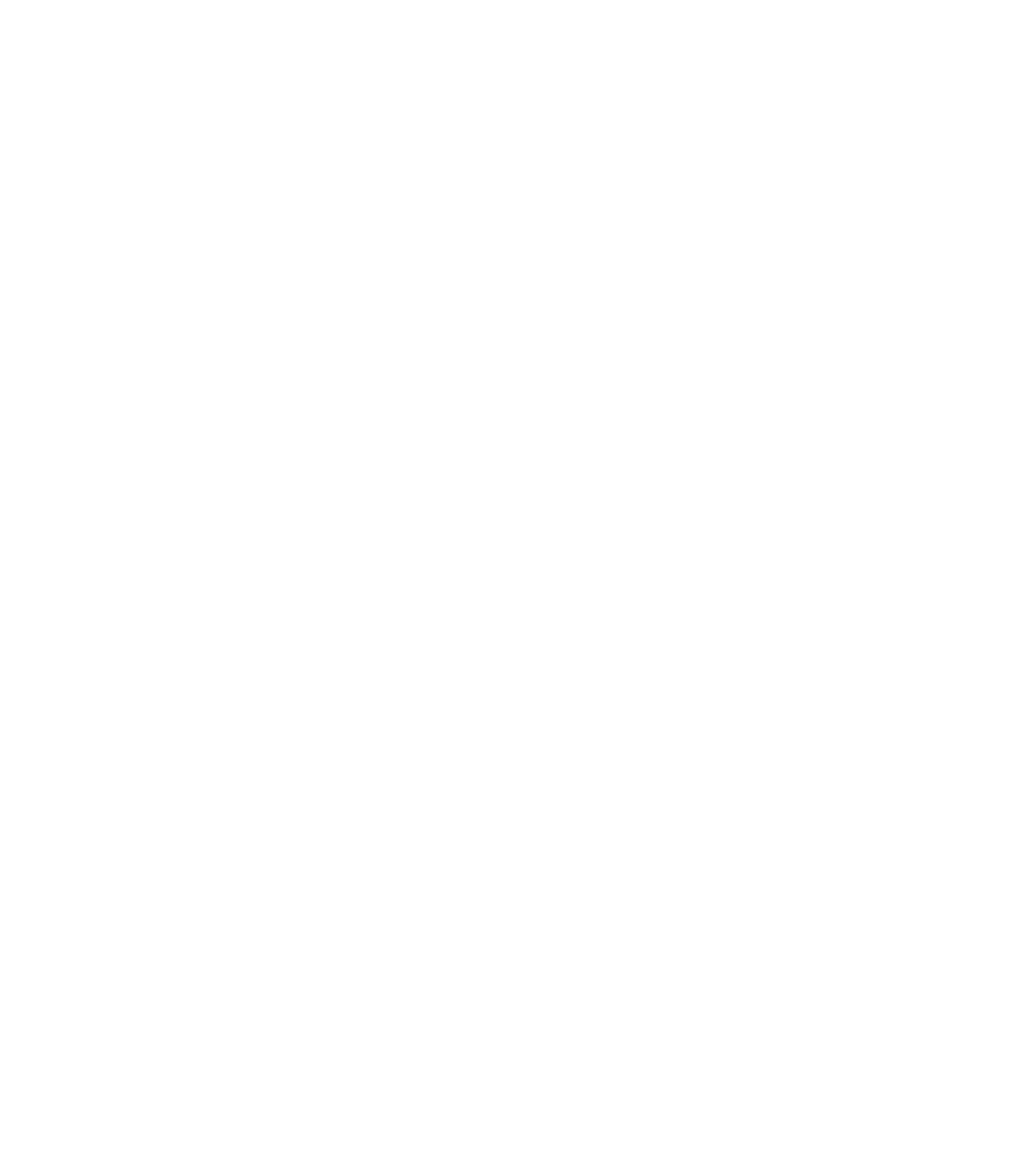
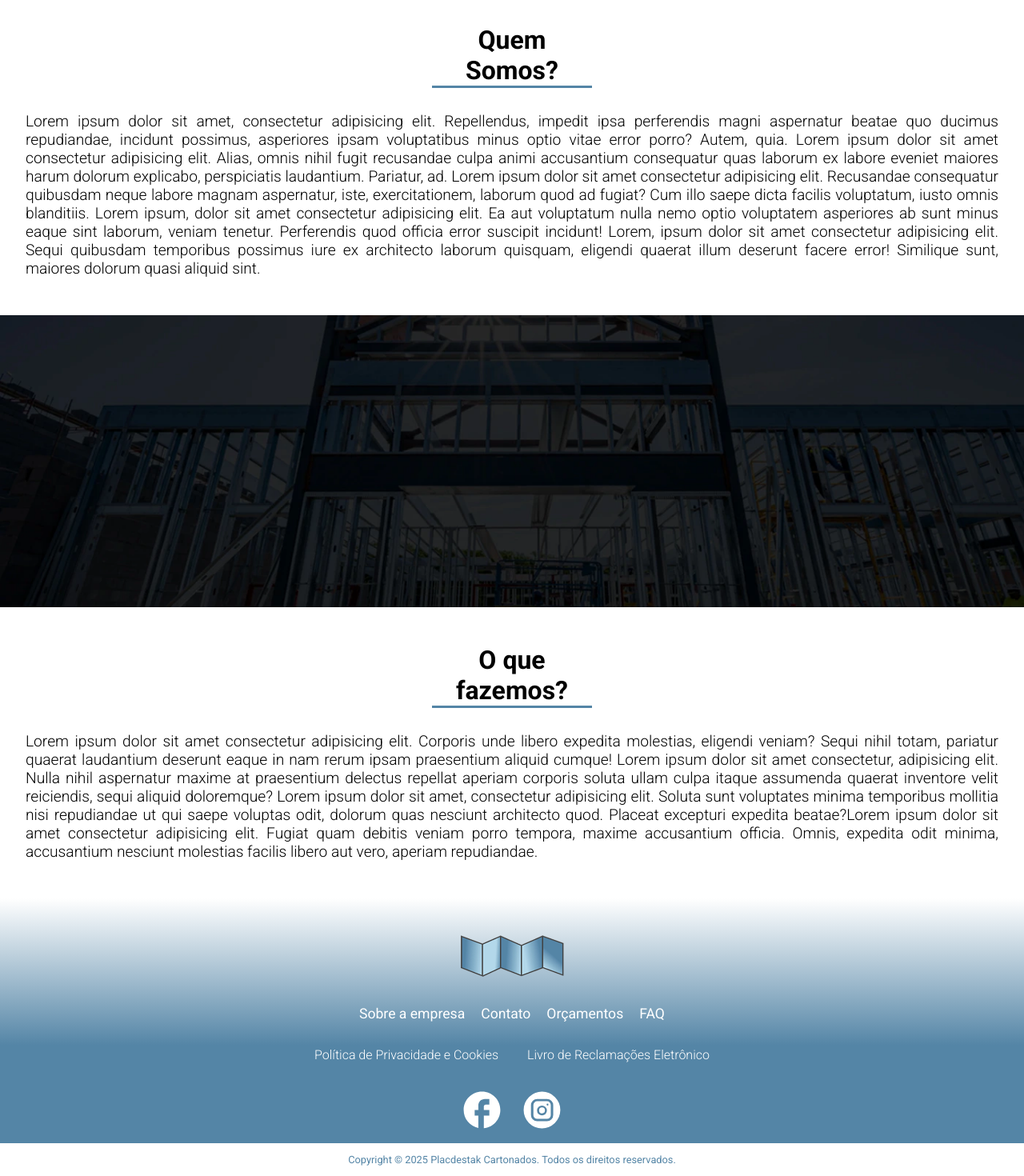
Before and after one commit to ynfleozin/site-placdestak, an Angular app: page /empresa in a window 1280 px wide. Shown: the part 507-1977 px from the top of the page at 80% size. Before the commit the page ends 800 px from the top, so only its background shows below. Built offline with nearby package versions, Linux system fonts and the light colour scheme; a web font is replaced by a local one.

Commit message:
feat: add content and styles

```diff
--- a/src/app/components/company/company.component.html
+++ b/src/app/components/company/company.component.html
@@ -1 +1,46 @@
-<p>company works!</p>
+<app-header />
+<section class="company-section">
+  <img src="assets/imgs/bannerPlacdestak.webp" alt="" />
+  <div class="company">
+    <h2>Quem Somos?</h2>
+    <p>
+      Lorem ipsum dolor sit amet, consectetur adipisicing elit. Repellendus,
+      impedit ipsa perferendis magni aspernatur beatae quo ducimus repudiandae,
+      incidunt possimus, asperiores ipsam voluptatibus minus optio vitae error
+      porro? Autem, quia. Lorem ipsum dolor sit amet consectetur adipisicing
+      elit. Alias, omnis nihil fugit recusandae culpa animi accusantium
+      consequatur quas laborum ex labore eveniet maiores harum dolorum
+      explicabo, perspiciatis laudantium. Pariatur, ad. Lorem ipsum dolor sit
+      amet consectetur adipisicing elit. Recusandae consequatur quibusdam neque
+      labore magnam aspernatur, iste, exercitationem, laborum quod ad fugiat?
+      Cum illo saepe dicta facilis voluptatum, iusto omnis blanditiis. Lorem
+      ipsum, dolor sit amet consectetur adipisicing elit. Ea aut voluptatum
+      nulla nemo optio voluptatem asperiores ab sunt minus eaque sint laborum,
+      veniam tenetur. Perferendis quod officia error suscipit incidunt! Lorem,
+      ipsum dolor sit amet consectetur adipisicing elit. Sequi quibusdam
+      temporibus possimus iure ex architecto laborum quisquam, eligendi quaerat
+      illum deserunt facere error! Similique sunt, maiores dolorum quasi aliquid
+      sint.
+    </p>
+  </div>
+  <img src="assets/imgs/bannerPlacdestak.webp" alt="" />
+  <div class="company">
+    <h2>O que fazemos?</h2>
+    <p>
+      Lorem ipsum dolor sit amet consectetur adipisicing elit. Corporis unde
+      libero expedita molestias, eligendi veniam? Sequi nihil totam, pariatur
+      quaerat laudantium deserunt eaque in nam rerum ipsam praesentium aliquid
+      cumque! Lorem ipsum dolor sit amet consectetur, adipisicing elit. Nulla
+      nihil aspernatur maxime at praesentium delectus repellat aperiam corporis
+      soluta ullam culpa itaque assumenda quaerat inventore velit reiciendis,
+      sequi aliquid doloremque? Lorem ipsum dolor sit amet, consectetur
+      adipisicing elit. Soluta sunt voluptates minima temporibus mollitia nisi
+      repudiandae ut qui saepe voluptas odit, dolorum quas nesciunt architecto
+      quod. Placeat excepturi expedita beatae?Lorem ipsum dolor sit amet
+      consectetur adipisicing elit. Fugiat quam debitis veniam porro tempora,
+      maxime accusantium officia. Omnis, expedita odit minima, accusantium
+      nesciunt molestias facilis libero aut vero, aperiam repudiandae.
+    </p>
+  </div>
+</section>
+<app-footer />
--- a/src/app/components/company/company.component.scss
+++ b/src/app/components/company/company.component.scss
@@ -0,0 +1,27 @@
+@import "../../../color-variables.scss";
+
+.company-section{
+  display: flex;
+  flex-direction: column;
+  .company{
+    padding: 2rem;
+    display: flex;
+    flex-direction: column;
+    align-items: center;
+
+    h2{
+      margin: 15px 0px;
+      font-size: 2rem;
+      text-align: center;
+      border-bottom: 3px solid $primary-color;
+      width: 200px;
+    }
+
+    p{
+      margin: 15px 0px;
+      font-size: 1.2rem;
+      font-weight: 300;
+      text-align: justify;
+    }
+  }
+}
--- a/src/app/components/company/company.component.ts
+++ b/src/app/components/company/company.component.ts
@@ -1,9 +1,11 @@
 import { Component } from '@angular/core';
+import { HeaderComponent } from "../header/header.component";
+import { FooterComponent } from "../footer/footer.component";
 
 @Component({
   selector: 'app-company',
   standalone: true,
-  imports: [],
+  imports: [HeaderComponent, FooterComponent],
   templateUrl: './company.component.html',
   styleUrl: './company.component.scss'
 })
```
